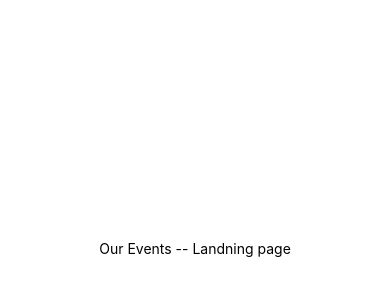
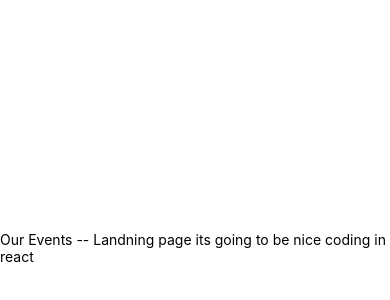
Before and after one commit to ChrisNjaravani/Events, a React Native app: screen / in a window 390 px wide. Shown: the part 174-474 px from the top of the page. Built offline with nearby package versions, Linux system fonts and the light colour scheme.

Commit message:
updated App.js

```diff
--- a/App.js
+++ b/App.js
@@ -4,7 +4,7 @@ import { StyleSheet, Text, View } from 'react-native';
 export default function App() {
   return (
     <View style={styles.container}>
-      <Text>Our Events -- Landning page</Text>
+      <Text>Our Events -- Landning page its going to be nice coding in react</Text>
       <StatusBar style="auto" />
     </View>
   );
```
